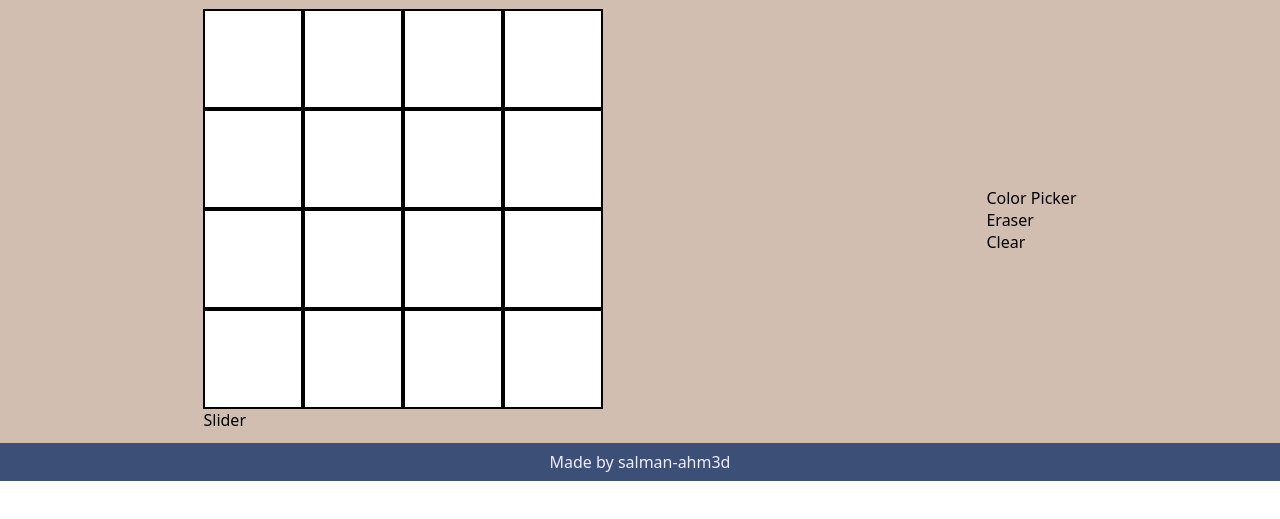
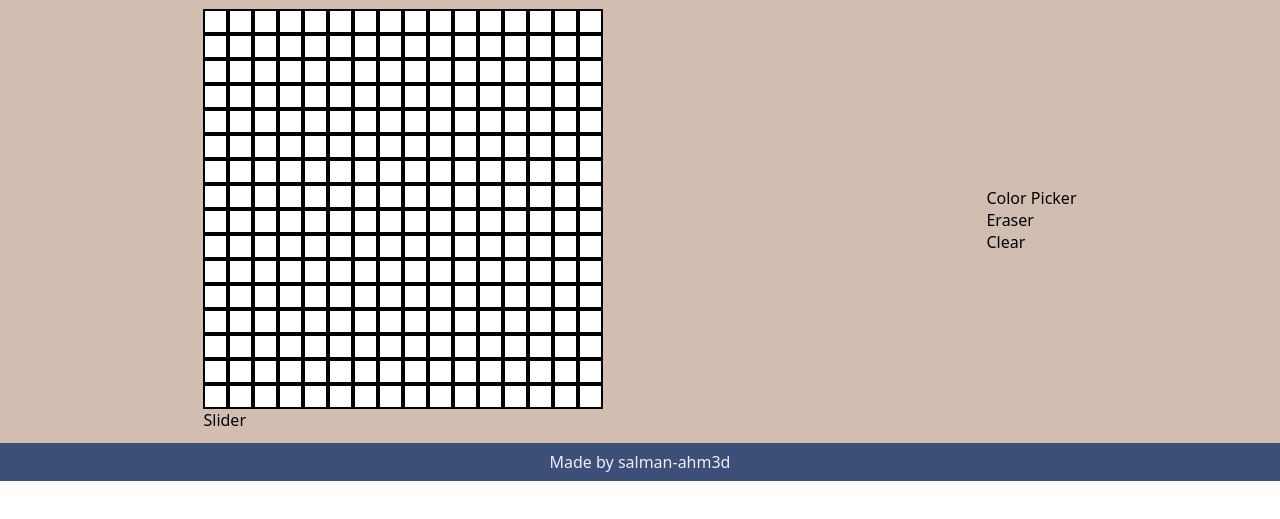
Before and after one commit to salman-ahm3d/etchasketch, a plain HTML site: page index.html in a window 1280 px wide. Shown: the part 55-574 px from the top of the page. Drawn offline with Linux system fonts and the light colour scheme.

Commit message:
Update code to make canvas a 16*16 grid

```diff
--- a/index.html
+++ b/index.html
@@ -5,28 +5,13 @@
     <meta name="viewport" content="width=device-width, initial-scale=1.0">
     <title>Etch-a-Sketch</title>
     <link rel="stylesheet" href="./styles/style.css">
+    <script src="./scripts/etchasketch.js" defer></script>
 </head>
 <body>
     <div class="header">Etch-a-Sketch</div>
     <div class="body">
         <div class="drawing-area">
             <div class="canvas">
-                <div class="pixel"></div>
-                <div class="pixel"></div>
-                <div class="pixel"></div>
-                <div class="pixel"></div>
-                <div class="pixel"></div>
-                <div class="pixel"></div>
-                <div class="pixel"></div>
-                <div class="pixel"></div>
-                <div class="pixel"></div>
-                <div class="pixel"></div>
-                <div class="pixel"></div>
-                <div class="pixel"></div>
-                <div class="pixel"></div>
-                <div class="pixel"></div>
-                <div class="pixel"></div>
-                <div class="pixel"></div>
             </div>
             <div class="slider">Slider</div>
         </div>
--- a/scripts/etchasketch.js
+++ b/scripts/etchasketch.js
@@ -0,0 +1,13 @@
+const canvas = document.querySelector(".canvas");
+
+function createCanvas() {
+    let myNode;
+    for (let i = 0; i < 256; i++) {
+        myNode = document.createElement('div');
+        myNode.classList.add('pixel');
+        myNode.id = (i+1);
+        canvas.appendChild(myNode);
+    }
+}
+
+createCanvas();
--- a/styles/style.css
+++ b/styles/style.css
@@ -44,16 +44,18 @@ body {
     box-sizing: border-box;
     padding: 5px;
     border: 2px solid black;
+    aspect-ratio: 1/1;
     flex: 1 0 auto;
     min-width: 10px;
-    min-height: 10px;
+    height: auto;
 
 
 }
 
 .canvas {
     display: grid;
-    grid-template-columns: repeat(4,1fr);
+    grid-template-columns: repeat(16,1fr);
+    grid-template-rows: repeat(16,1fr);
     width: 400px;
     height: 400px;
     background-color: white;
```
